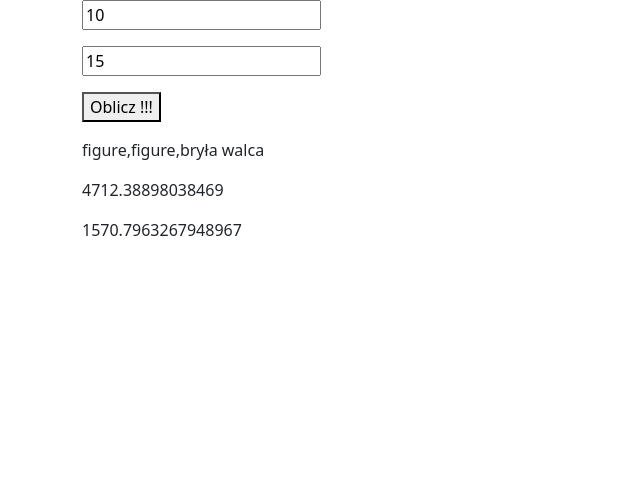
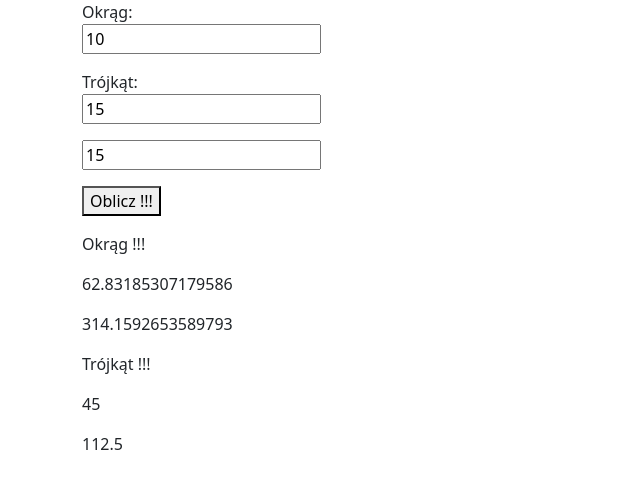
Before and after one commit to Michal-Radomski/Udemy_JS_and_TS_Courses, a website with bundled scripts: page 04 JS OOP/src/index.html in a window 1280 px wide. Both pictures are taken after a click on the button "Oblicz !!!". Shown: the whole page, without its empty margins (0-640 px from the left). Built offline with nearby package versions, Linux system fonts and the light colour scheme; files whose address does not match are found by name.

Commit message:
JS OOP - commit 21

```diff
--- a/04 JS OOP/src/index.html
+++ b/04 JS OOP/src/index.html
@@ -213,13 +213,28 @@
         <p id="figure"></p>
       </div> -->
 
-      <div class="main">
+      <!-- <div class="main">
         <p><input type="text" id="rp" value="10" /></p>
         <p><input type="text" id="hw" value="15" /></p>
         <p><button type="button" id="btn1">Oblicz !!!</button></p>
         <p id="walec"></p>
         <p id="objetosc"></p>
         <p id="pole"></p>
+      </div> -->
+
+      <div class="main">
+        <label>Okrąg: </label>
+        <p><input type="text" id="r" value="10" /></p>
+        <label>Trójkąt: </label>
+        <p><input type="text" id="a" value="15" /></p>
+        <p><input type="text" id="h" value="15" /></p>
+        <p><button type="button" id="btn">Oblicz !!!</button></p>
+        <p id="okrag"></p>
+        <p id="objetosc"></p>
+        <p id="pole"></p>
+        <p id="trojkat"></p>
+        <p id="objetosc2"></p>
+        <p id="pole2"></p>
       </div>
     </div>
 
--- a/04 JS OOP/src/index.ts
+++ b/04 JS OOP/src/index.ts
@@ -957,55 +957,108 @@ const b = Number("123"); // b === 123 is true //* Number
 // const btn = document.getElementById("btn1") as HTMLButtonElement;
 // btn.addEventListener("click", make);
 
-function Figure() {}
-Figure.prototype.name = "figure";
-Figure.prototype.toString = function () {
-  const resultArr = [];
-  if (this.constructor.parent) {
-    resultArr[resultArr.length] = this.constructor.parent.toString();
+// function Figure() {}
+// Figure.prototype.name = "figure";
+// Figure.prototype.toString = function () {
+//   const resultArr = [];
+//   if (this.constructor.parent) {
+//     resultArr[resultArr.length] = this.constructor.parent.toString();
+//   }
+//   resultArr[resultArr.length] = this.name;
+//   return resultArr.join(",");
+// };
+// function Figure3d(this: any) {
+//   this.name = "figure 3d";
+// }
+// function Cylinder(this: any, rp: number, hw: number) {
+//   this.rp = rp;
+//   this.hw = hw;
+//   this.name = "bryła walca";
+//   this.makeVolume = function () {
+//     return Math.PI * Math.pow(this.rp, 2) * this.hw;
+//   };
+//   this.makeArea = function () {
+//     let asideArea = 2 * Math.PI * this.rp * this.hw;
+//     let baseArea = Math.PI * Math.pow(this.rp, 2);
+//     let fullArea = 2 * baseArea + asideArea;
+//     return fullArea;
+//   };
+// }
+// const tempFun = function () {};
+// tempFun.prototype = Figure.prototype;
+// Figure3d.prototype = new (tempFun as any)();
+// Figure3d.prototype.constructor = Figure3d;
+// Figure3d.parent = Figure.prototype;
+// tempFun.prototype = Figure3d.prototype;
+// Cylinder.prototype = new (tempFun as any)();
+// Cylinder.prototype.constructor = Cylinder;
+// Cylinder.parent = Figure3d.prototype;
+
+// function make() {
+//   const rp = (document.getElementById("rp") as HTMLInputElement).value;
+//   const hw = (document.getElementById("hw") as HTMLInputElement).value;
+
+//   const cylinder = new (Cylinder as any)(rp, hw);
+//   let fig = cylinder.toString();
+//   let volume = cylinder.makeVolume();
+//   let area = cylinder.makeArea();
+
+//   (document.getElementById("walec") as HTMLParagraphElement).innerHTML = fig;
+//   (document.getElementById("objetosc") as HTMLParagraphElement).innerHTML = volume;
+//   (document.getElementById("pole") as HTMLParagraphElement).innerHTML = area;
+// }
+// const btn = document.getElementById("btn1") as HTMLButtonElement;
+// btn.addEventListener("click", make);
+
+//* Classes
+class Circle {
+  r: number;
+  constructor(r: number) {
+    this.r = r;
   }
-  resultArr[resultArr.length] = this.name;
-  return resultArr.join(",");
-};
-function Figure3d(this: any) {
-  this.name = "figure 3d";
+  makeVolume() {
+    return 2 * Math.PI * this.r;
+  }
+  makeArea() {
+    return Math.PI * Math.pow(this.r, 2);
+  }
 }
-function Cylinder(this: any, rp: number, hw: number) {
-  this.rp = rp;
-  this.hw = hw;
-  this.name = "bryła walca";
-  this.makeVolume = function () {
-    return Math.PI * Math.pow(this.rp, 2) * this.hw;
-  };
-  this.makeArea = function () {
-    let asideArea = 2 * Math.PI * this.rp * this.hw;
-    let baseArea = Math.PI * Math.pow(this.rp, 2);
-    let fullArea = 2 * baseArea + asideArea;
+function make() {
+  const r = (document.getElementById("r") as HTMLInputElement).value;
+  const circle = new Circle(Number(r));
+  const circleVolume = circle.makeVolume();
+  const circleArea = circle.makeArea();
+  (document.getElementById("okrag") as HTMLParagraphElement).innerHTML = "Okrąg !!!";
+  (document.getElementById("objetosc") as HTMLParagraphElement).innerHTML = String(circleVolume);
+  (document.getElementById("pole") as HTMLParagraphElement).innerHTML = String(circleArea);
+}
+const btn = document.getElementById("btn") as HTMLButtonElement;
+btn.addEventListener("click", make);
+class Triangle {
+  a: number;
+  h: number;
+  constructor(a: number, h: number) {
+    this.a = a;
+    this.h = h;
+  }
+  makeVolume() {
+    return 3 * this.a;
+  }
+  makeArea() {
+    let part = this.a * this.h;
+    let fullArea = part / 2;
     return fullArea;
-  };
+  }
 }
-const tempFun = function () {};
-tempFun.prototype = Figure.prototype;
-Figure3d.prototype = new (tempFun as any)();
-Figure3d.prototype.constructor = Figure3d;
-Figure3d.parent = Figure.prototype;
-tempFun.prototype = Figure3d.prototype;
-Cylinder.prototype = new (tempFun as any)();
-Cylinder.prototype.constructor = Cylinder;
-Cylinder.parent = Figure3d.prototype;
+function make2() {
+  const a = (document.getElementById("a") as HTMLInputElement).value;
+  const h = a;
+  const triangle = new Triangle(Number(a), Number(h));
+  const triangleVolume = triangle.makeVolume();
+  const triangleArea = triangle.makeArea();
 
-function make() {
-  const rp = (document.getElementById("rp") as HTMLInputElement).value;
-  const hw = (document.getElementById("hw") as HTMLInputElement).value;
-
-  const cylinder = new (Cylinder as any)(rp, hw);
-  let fig = cylinder.toString();
-  let volume = cylinder.makeVolume();
-  let area = cylinder.makeArea();
-
-  (document.getElementById("walec") as HTMLParagraphElement).innerHTML = fig;
-  (document.getElementById("objetosc") as HTMLParagraphElement).innerHTML = volume;
-  (document.getElementById("pole") as HTMLParagraphElement).innerHTML = area;
+  (document.getElementById("trojkat") as HTMLParagraphElement).innerHTML = "Trójkąt !!!";
+  (document.getElementById("objetosc2") as HTMLParagraphElement).innerHTML = triangleVolume.toString();
+  (document.getElementById("pole2") as HTMLParagraphElement).innerHTML = triangleArea.toString();
 }
-const btn = document.getElementById("btn1") as HTMLButtonElement;
-btn.addEventListener("click", make);
+btn.addEventListener("click", make2);
```
